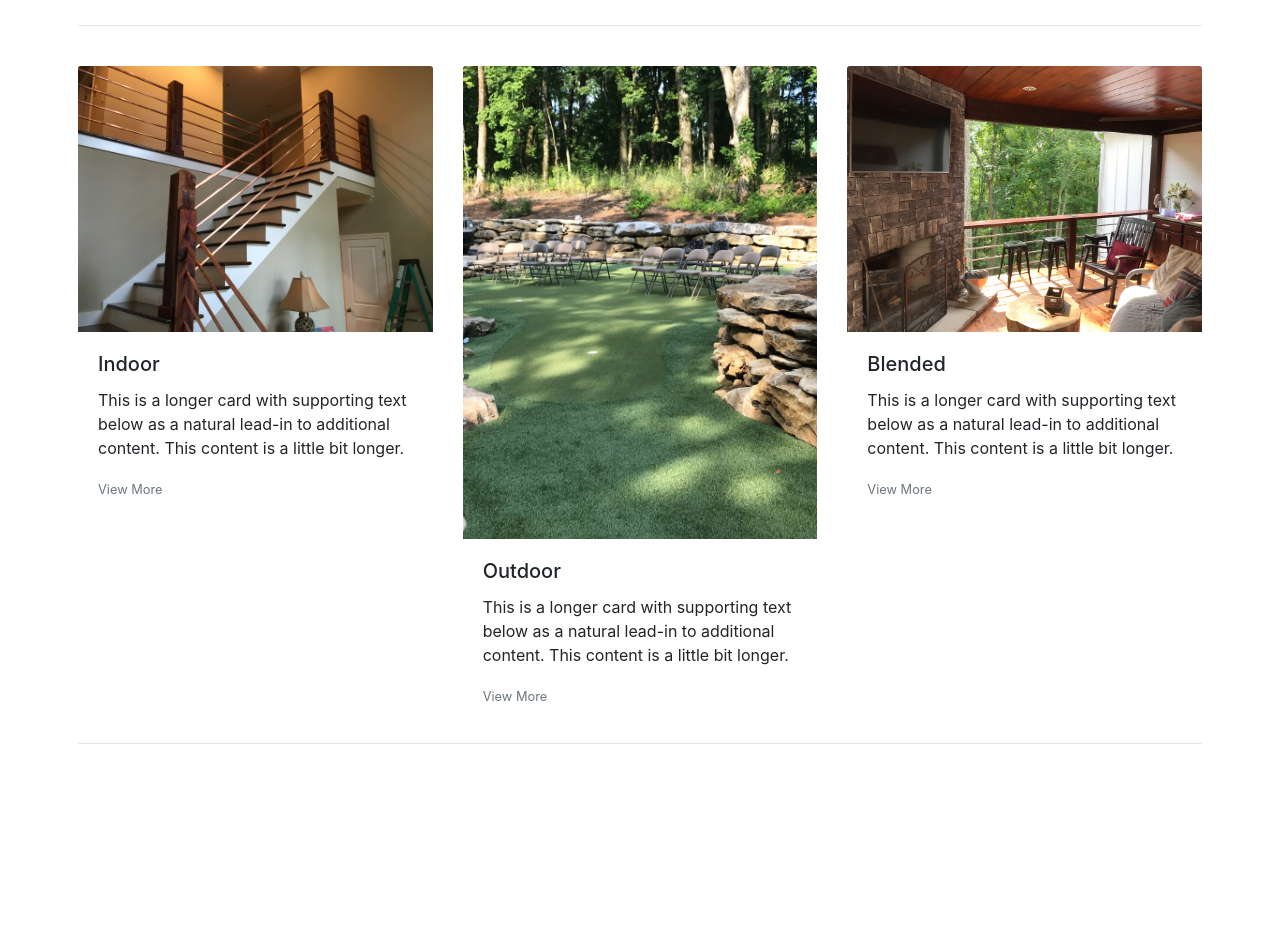
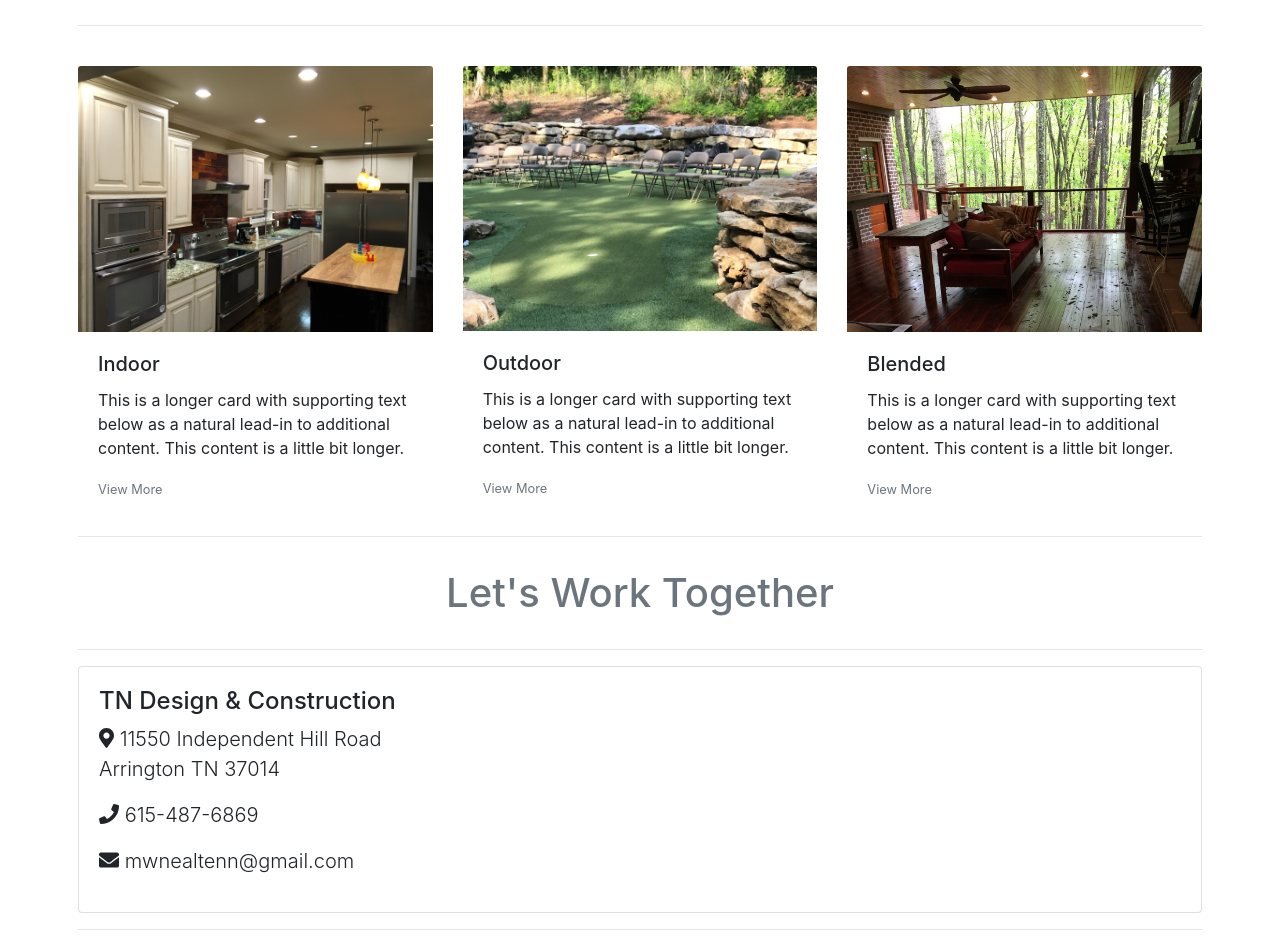
Before and after one commit to toddtrivisonno/tn-design-construction, a React (Create React App) app: page / in a window 1280 px wide. Shown: the part 958-1910 px from the top of the page. Before the commit the page ends 1726 px from the top, so only its background shows below. Built offline with nearby package versions, Linux system fonts and the light colour scheme.

Commit message:
adjust photos and create Contact section

```diff
--- a/src/App.js
+++ b/src/App.js
@@ -3,11 +3,14 @@ import 'bootstrap/dist/css/bootstrap.css';
 import { library } from '@fortawesome/fontawesome-svg-core'
 import { fab } from '@fortawesome/free-brands-svg-icons'
 import { faPhone } from '@fortawesome/free-solid-svg-icons'
+import { faEnvelope } from '@fortawesome/free-solid-svg-icons'
+import { faMapMarkerAlt } from '@fortawesome/free-solid-svg-icons'
 import Navbar from './Components/Navbar.js';
 import Jumbotron from './Components/Jumbotron.js';
 import CardDeck from './Components/CardDeck.js';
+import ContactCards from './Components/ContactCards.js';
 
-library.add(fab, faPhone);
+library.add(fab, faPhone, faEnvelope, faMapMarkerAlt);
 
 class App extends React.Component {
 
@@ -17,7 +20,8 @@ class App extends React.Component {
         <div className="container p-2">
           <Navbar />
         </div>
-        <Jumbotron jumboImg="IMG_6885.jpg" />
+        {/* <Jumbotron jumboImg="IMG_6885.jpg" /> */}
+        <Jumbotron jumboImg="IMG_2791.jpg" />
         <div className="container p-2">
           <hr />
           <h1 className="text-center text-muted p-3">
@@ -26,6 +30,12 @@ class App extends React.Component {
           <hr />
           <CardDeck />
           <hr />
+          <h1 className="text-center text-muted p-3">
+            Let's Work Together
+          </h1>
+          <hr />
+          <ContactCards />
+          <hr />
         </div>
       </>
     )
--- a/src/Components/CardDeck.js
+++ b/src/Components/CardDeck.js
@@ -8,7 +8,7 @@ class CardDeck extends React.Component {
          <div className="pt-4">
             <div className="card-deck">
                <div className="card border-0" id="card1">
-                  <img src="IMG_7458.JPG" className="card-img-top" alt="Custom staircase" />
+                  <img src="IMG_6885.JPG" className="card-img-top" alt="Custom staircase" />
                   <div className="card-body">
                      <h5 className="card-title">Indoor</h5>
                      <p className="card-text">This is a longer card with supporting text below as a natural lead-in to additional content. This content is a little bit longer.</p>
@@ -24,7 +24,7 @@ class CardDeck extends React.Component {
                   </div>
                </div>
                <div className="card border-0">
-                  <img src="IMG_2791.JPG" className="card-img-top" alt="Outdoor living room amongst the trees" />
+                  <img src="IMG_6743.JPG" className="card-img-top" alt="Outdoor living room amongst the trees" />
                   <div className="card-body">
                      <h5 className="card-title">Blended</h5>
                      <p className="card-text">This is a longer card with supporting text below as a natural lead-in to additional content. This content is a little bit longer.</p>
--- /dev/null
+++ b/src/Components/ContactCards.js
@@ -0,0 +1,23 @@
+import React from 'react';
+import { FontAwesomeIcon } from '@fortawesome/react-fontawesome';
+
+class ContactCards extends React.Component {
+
+   render() {
+      return (
+         <div className="card-group">
+            <div className="card">
+               <div className="card-body" id="contactCard">
+                  <h4>TN Design & Construction</h4>
+                  <p className="lead"><FontAwesomeIcon icon="map-marker-alt" /> 11550 Independent Hill Road<br/>Arrington TN 37014</p>
+                  {/* <img src="letterT.png" width="100px" className="m-4" /> */}
+                  <p className="lead"><FontAwesomeIcon icon="phone" /> 615-487-6869</p>
+                  <p className="lead"><FontAwesomeIcon icon="envelope" />  mwnealtenn@gmail.com</p>
+               </div>
+            </div>
+         </div>
+      )
+   }
+}
+
+export default ContactCards;
```
Also changed, not shown: public/IMG_2782.jpg, public/IMG_6743.JPG (added).
